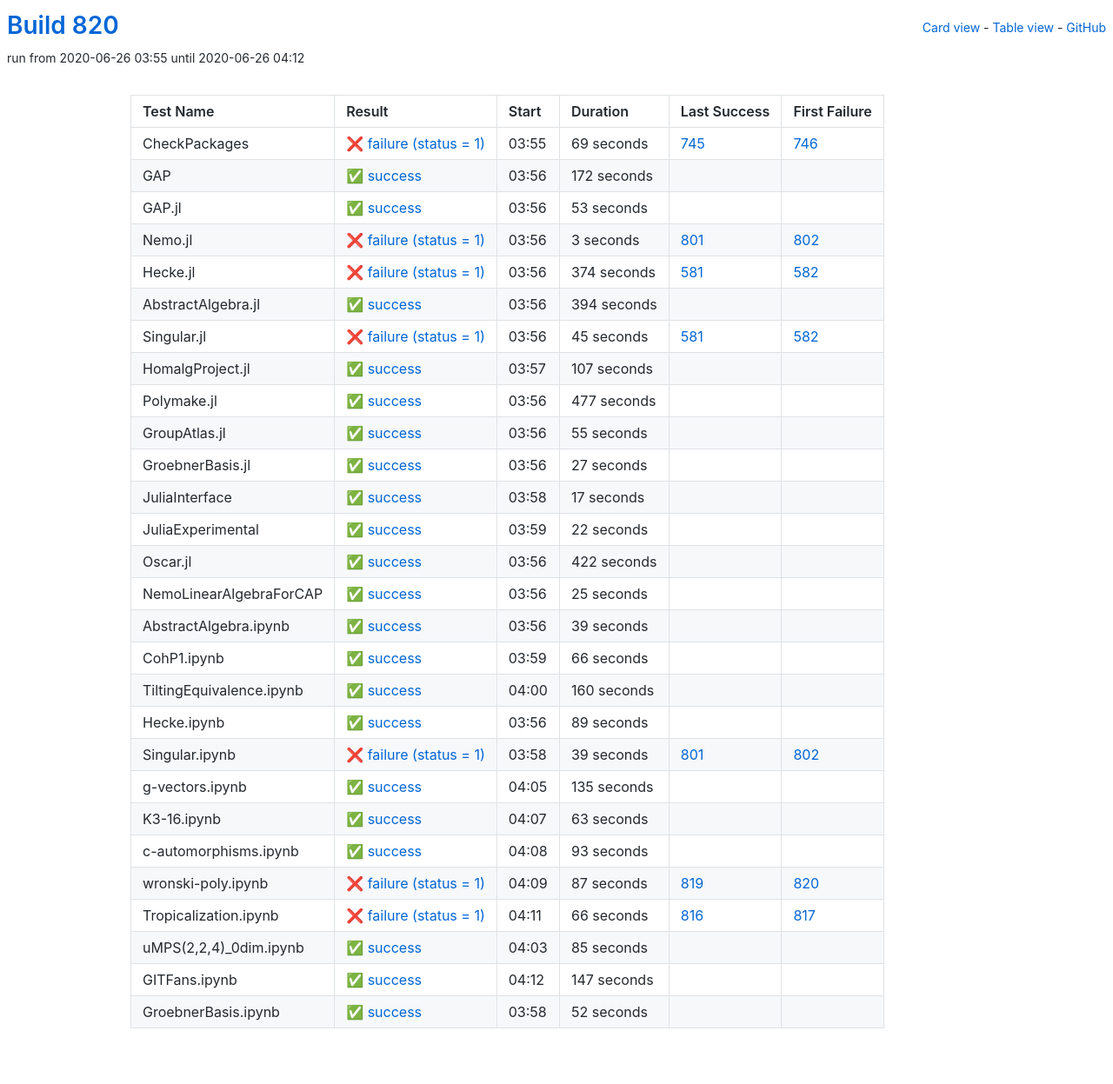
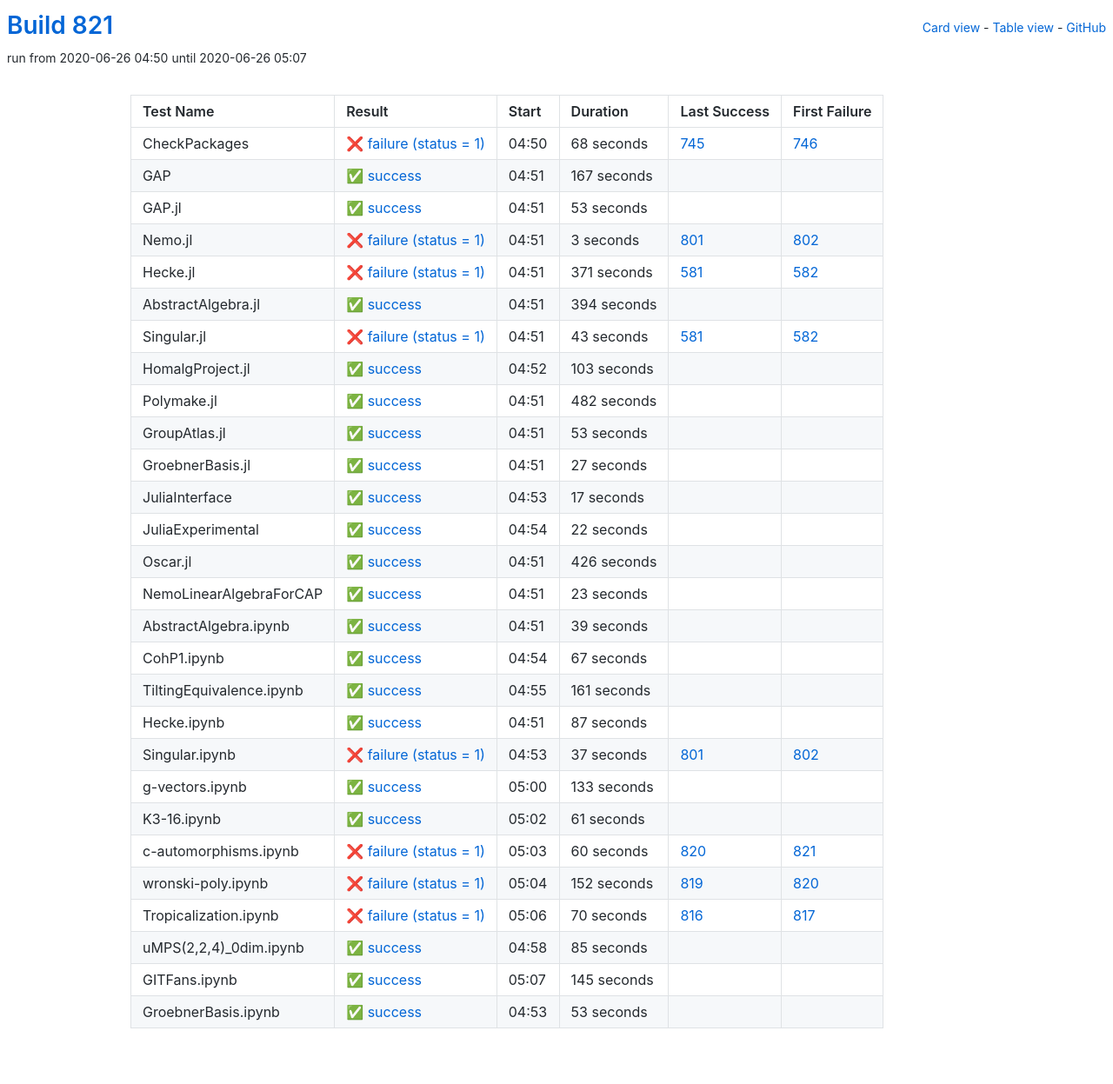
Before and after one commit to oscar-system/oscar-ci-status-1.4, a Jekyll site: the page built from table.html, in a window 1280 px wide. Shown: the whole page at 87% size. Built offline with Jekyll 4.4.1, drawn with Linux system fonts in a browser that asks for light colours.

Commit message:
Build #821

```diff
--- a/_data/ci.yml
+++ b/_data/ci.yml
@@ -1,6 +1,6 @@
 ---
-build: 820
-build_url: https://oscarci.mathematik.uni-kl.de/job/oscar-julia-1.4/820/
+build: 821
+build_url: https://oscarci.mathematik.uni-kl.de/job/oscar-julia-1.4/821/
 job: oscar-julia-1.4
 organization: oscar-system
 repo: oscar-ci-status-1.4
@@ -8,32 +8,32 @@ repourl: https://github.com/oscar-system/oscar-ci-status-1.4
 tests:
 - name: CheckPackages
   id: checkpackages
-  log: https://oscarci.mathematik.uni-kl.de/job/oscar-julia-1.4/820/artifact/logs/build-820/CheckPackages.log
-  start: 2020-06-26 03:55
+  log: https://oscarci.mathematik.uni-kl.de/job/oscar-julia-1.4/821/artifact/logs/build-821/CheckPackages.log
+  start: 2020-06-26 04:50
   success: false
   exitcode: 1
   status: failure
-  duration: 69
+  duration: 68
   last_success: 745
   last_success_url: https://oscarci.mathematik.uni-kl.de/job/oscar-julia-1.4/745/
   first_failure: 746
   first_failure_url: https://oscarci.mathematik.uni-kl.de/job/oscar-julia-1.4/746/
 - name: GAP
   id: gap
-  log: https://oscarci.mathematik.uni-kl.de/job/oscar-julia-1.4/820/artifact/logs/build-820/GAP.log
-  start: 2020-06-26 03:56
+  log: https://oscarci.mathematik.uni-kl.de/job/oscar-julia-1.4/821/artifact/logs/build-821/GAP.log
+  start: 2020-06-26 04:51
   success: true
   exitcode: 0
   status: success
-  duration: 172
+  duration: 167
   last_success: false
   last_success_url:
   first_failure: false
   first_failure_url:
 - name: GAP.jl
   id: gap-jl
-  log: https://oscarci.mathematik.uni-kl.de/job/oscar-julia-1.4/820/artifact/logs/build-820/GAP.jl.log
-  start: 2020-06-26 03:56
+  log: https://oscarci.mathematik.uni-kl.de/job/oscar-julia-1.4/821/artifact/logs/build-821/GAP.jl.log
+  start: 2020-06-26 04:51
   success: true
   exitcode: 0
   status: success
@@ -44,8 +44,8 @@ tests:
   first_failure_url:
 - name: Nemo.jl
   id: nemo-jl
-  log: https://oscarci.mathematik.uni-kl.de/job/oscar-julia-1.4/820/artifact/logs/build-820/Nemo.jl.log
-  start: 2020-06-26 03:56
+  log: https://oscarci.mathematik.uni-kl.de/job/oscar-julia-1.4/821/artifact/logs/build-821/Nemo.jl.log
+  start: 2020-06-26 04:51
   success: false
   exitcode: 1
   status: failure
@@ -56,20 +56,20 @@ tests:
   first_failure_url: https://oscarci.mathematik.uni-kl.de/job/oscar-julia-1.4/802/
 - name: Hecke.jl
   id: hecke-jl
-  log: https://oscarci.mathematik.uni-kl.de/job/oscar-julia-1.4/820/artifact/logs/build-820/Hecke.jl.log
-  start: 2020-06-26 03:56
+  log: https://oscarci.mathematik.uni-kl.de/job/oscar-julia-1.4/821/artifact/logs/build-821/Hecke.jl.log
+  start: 2020-06-26 04:51
   success: false
   exitcode: 1
   status: failure
-  duration: 374
+  duration: 371
   last_success: 581
   last_success_url: https://oscarci.mathematik.uni-kl.de/job/oscar-julia-1.4/581/
   first_failure: 582
   first_failure_url: https://oscarci.mathematik.uni-kl.de/job/oscar-julia-1.4/582/
 - name: AbstractAlgebra.jl
   id: abstractalgebra-jl
-  log: https://oscarci.mathematik.uni-kl.de/job/oscar-julia-1.4/820/artifact/logs/build-820/AbstractAlgebra.jl.log
-  start: 2020-06-26 03:56
+  log: https://oscarci.mathematik.uni-kl.de/job/oscar-julia-1.4/821/artifact/logs/build-821/AbstractAlgebra.jl.log
+  start: 2020-06-26 04:51
   success: true
   exitcode: 0
   status: success
@@ -80,56 +80,56 @@ tests:
   first_failure_url:
 - name: Singular.jl
   id: singular-jl
-  log: https://oscarci.mathematik.uni-kl.de/job/oscar-julia-1.4/820/artifact/logs/build-820/Singular.jl.log
-  start: 2020-06-26 03:56
+  log: https://oscarci.mathematik.uni-kl.de/job/oscar-julia-1.4/821/artifact/logs/build-821/Singular.jl.log
+  start: 2020-06-26 04:51
   success: false
   exitcode: 1
   status: failure
-  duration: 45
+  duration: 43
   last_success: 581
   last_success_url: https://oscarci.mathematik.uni-kl.de/job/oscar-julia-1.4/581/
   first_failure: 582
   first_failure_url: https://oscarci.mathematik.uni-kl.de/job/oscar-julia-1.4/582/
 - name: HomalgProject.jl
   id: homalgproject-jl
-  log: https://oscarci.mathematik.uni-kl.de/job/oscar-julia-1.4/820/artifact/logs/build-820/HomalgProject.jl.log
-  start: 2020-06-26 03:57
+  log: https://oscarci.mathematik.uni-kl.de/job/oscar-julia-1.4/821/artifact/logs/build-821/HomalgProject.jl.log
+  start: 2020-06-26 04:52
   success: true
   exitcode: 0
   status: success
-  duration: 107
+  duration: 103
   last_success: false
   last_success_url:
   first_failure: false
   first_failure_url:
 - name: Polymake.jl
   id: polymake-jl
-  log: https://oscarci.mathematik.uni-kl.de/job/oscar-julia-1.4/820/artifact/logs/build-820/Polymake.jl.log
-  start: 2020-06-26 03:56
+  log: https://oscarci.mathematik.uni-kl.de/job/oscar-julia-1.4/821/artifact/logs/build-821/Polymake.jl.log
+  start: 2020-06-26 04:51
   success: true
   exitcode: 0
   status: success
-  duration: 477
+  duration: 482
   last_success: false
   last_success_url:
   first_failure: false
   first_failure_url:
 - name: GroupAtlas.jl
   id: groupatlas-jl
-  log: https://oscarci.mathematik.uni-kl.de/job/oscar-julia-1.4/820/artifact/logs/build-820/GroupAtlas.jl.log
-  start: 2020-06-26 03:56
+  log: https://oscarci.mathematik.uni-kl.de/job/oscar-julia-1.4/821/artifact/logs/build-821/GroupAtlas.jl.log
+  start: 2020-06-26 04:51
   success: true
   exitcode: 0
   status: success
-  duration: 55
+  duration: 53
   last_success: false
   last_success_url:
   first_failure: false
   first_failure_url:
 - name: GroebnerBasis.jl
   id: groebnerbasis-jl
-  log: https://oscarci.mathematik.uni-kl.de/job/oscar-julia-1.4/820/artifact/logs/build-820/GroebnerBasis.jl.log
-  start: 2020-06-26 03:56
+  log: https://oscarci.mathematik.uni-kl.de/job/oscar-julia-1.4/821/artifact/logs/build-821/GroebnerBasis.jl.log
+  start: 2020-06-26 04:51
   success: true
   exitcode: 0
   status: success
@@ -140,8 +140,8 @@ tests:
   first_failure_url:
 - name: JuliaInterface
   id: juliainterface
-  log: https://oscarci.mathematik.uni-kl.de/job/oscar-julia-1.4/820/artifact/logs/build-820/JuliaInterface.log
-  start: 2020-06-26 03:58
+  log: https://oscarci.mathematik.uni-kl.de/job/oscar-julia-1.4/821/artifact/logs/build-821/JuliaInterface.log
+  start: 2020-06-26 04:53
   success: true
   exitcode: 0
   status: success
@@ -152,8 +152,8 @@ tests:
   first_failure_url:
 - name: JuliaExperimental
   id: juliaexperimental
-  log: https://oscarci.mathematik.uni-kl.de/job/oscar-julia-1.4/820/artifact/logs/build-820/JuliaExperimental.log
-  start: 2020-06-26 03:59
+  log: https://oscarci.mathematik.uni-kl.de/job/oscar-julia-1.4/821/artifact/logs/build-821/JuliaExperimental.log
+  start: 2020-06-26 04:54
   success: true
   exitcode: 0
   status: success
@@ -164,32 +164,32 @@ tests:
   first_failure_url:
 - name: Oscar.jl
   id: oscar-jl
-  log: https://oscarci.mathematik.uni-kl.de/job/oscar-julia-1.4/820/artifact/logs/build-820/Oscar.jl.log
-  start: 2020-06-26 03:56
+  log: https://oscarci.mathematik.uni-kl.de/job/oscar-julia-1.4/821/artifact/logs/build-821/Oscar.jl.log
+  start: 2020-06-26 04:51
   success: true
   exitcode: 0
   status: success
-  duration: 422
+  duration: 426
   last_success: false
   last_success_url:
   first_failure: false
   first_failure_url:
 - name: NemoLinearAlgebraForCAP
   id: nemolinearalgebraforcap
-  log: https://oscarci.mathematik.uni-kl.de/job/oscar-julia-1.4/820/artifact/logs/build-820/NemoLinearAlgebraForCAP.log
-  start: 2020-06-26 03:56
+  log: https://oscarci.mathematik.uni-kl.de/job/oscar-julia-1.4/821/artifact/logs/build-821/NemoLinearAlgebraForCAP.log
+  start: 2020-06-26 04:51
   success: true
   exitcode: 0
   status: success
-  duration: 25
+  duration: 23
   last_success: false
   last_success_url:
   first_failure: false
   first_failure_url:
 - name: AbstractAlgebra.ipynb
   id: abstractalgebra-ipynb
-  log: https://oscarci.mathematik.uni-kl.de/job/oscar-julia-1.4/820/artifact/logs/build-820/AbstractAlgebra.ipynb.log
-  start: 2020-06-26 03:56
+  log: https://oscarci.mathematik.uni-kl.de/job/oscar-julia-1.4/821/artifact/logs/build-821/AbstractAlgebra.ipynb.log
+  start: 2020-06-26 04:51
   success: true
   exitcode: 0
   status: success
@@ -200,116 +200,116 @@ tests:
   first_failure_url:
 - name: CohP1.ipynb
   id: cohp1-ipynb
-  log: https://oscarci.mathematik.uni-kl.de/job/oscar-julia-1.4/820/artifact/logs/build-820/CohP1.ipynb.log
-  start: 2020-06-26 03:59
+  log: https://oscarci.mathematik.uni-kl.de/job/oscar-julia-1.4/821/artifact/logs/build-821/CohP1.ipynb.log
+  start: 2020-06-26 04:54
   success: true
   exitcode: 0
   status: success
-  duration: 66
+  duration: 67
   last_success: false
   last_success_url:
   first_failure: false
   first_failure_url:
 - name: TiltingEquivalence.ipynb
   id: tiltingequivalence-ipynb
-  log: https://oscarci.mathematik.uni-kl.de/job/oscar-julia-1.4/820/artifact/logs/build-820/TiltingEquivalence.ipynb.log
-  start: 2020-06-26 04:00
+  log: https://oscarci.mathematik.uni-kl.de/job/oscar-julia-1.4/821/artifact/logs/build-821/TiltingEquivalence.ipynb.log
+  start: 2020-06-26 04:55
   success: true
   exitcode: 0
   status: success
-  duration: 160
+  duration: 161
   last_success: false
   last_success_url:
   first_failure: false
   first_failure_url:
 - name: Hecke.ipynb
   id: hecke-ipynb
-  log: https://oscarci.mathematik.uni-kl.de/job/oscar-julia-1.4/820/artifact/logs/build-820/Hecke.ipynb.log
-  start: 2020-06-26 03:56
+  log: https://oscarci.mathematik.uni-kl.de/job/oscar-julia-1.4/821/artifact/logs/build-821/Hecke.ipynb.log
+  start: 2020-06-26 04:51
   success: true
   exitcode: 0
   status: success
-  duration: 89
+  duration: 87
   last_success: false
   last_success_url:
   first_failure: false
   first_failure_url:
 - name: Singular.ipynb
   id: singular-ipynb
-  log: https://oscarci.mathematik.uni-kl.de/job/oscar-julia-1.4/820/artifact/logs/build-820/Singular.ipynb.log
-  start: 2020-06-26 03:58
+  log: https://oscarci.mathematik.uni-kl.de/job/oscar-julia-1.4/821/artifact/logs/build-821/Singular.ipynb.log
+  start: 2020-06-26 04:53
   success: false
   exitcode: 1
   status: failure
-  duration: 39
+  duration: 37
   last_success: 801
   last_success_url: https://oscarci.mathematik.uni-kl.de/job/oscar-julia-1.4/801/
   first_failure: 802
   first_failure_url: https://oscarci.mathematik.uni-kl.de/job/oscar-julia-1.4/802/
 - name: g-vectors.ipynb
   id: g-vectors-ipynb
-  log: https://oscarci.mathematik.uni-kl.de/job/oscar-julia-1.4/820/artifact/logs/build-820/g-vectors.ipynb.log
-  start: 2020-06-26 04:05
+  log: https://oscarci.mathematik.uni-kl.de/job/oscar-julia-1.4/821/artifact/logs/build-821/g-vectors.ipynb.log
+  start: 2020-06-26 05:00
   success: true
   exitcode: 0
   status: success
-  duration: 135
+  duration: 133
   last_success: false
   last_success_url:
   first_failure: false
   first_failure_url:
 - name: K3-16.ipynb
   id: k3-16-ipynb
-  log: https://oscarci.mathematik.uni-kl.de/job/oscar-julia-1.4/820/artifact/logs/build-820/K3-16.ipynb.log
-  start: 2020-06-26 04:07
+  log: https://oscarci.mathematik.uni-kl.de/job/oscar-julia-1.4/821/artifact/logs/build-821/K3-16.ipynb.log
+  start: 2020-06-26 05:02
   success: true
   exitcode: 0
   status: success
-  duration: 63
+  duration: 61
   last_success: false
   last_success_url:
   first_failure: false
   first_failure_url:
 - name: c-automorphisms.ipynb
   id: c-automorphisms-ipynb
-  log: https://oscarci.mathematik.uni-kl.de/job/oscar-julia-1.4/820/artifact/logs/build-820/c-automorphisms.ipynb.log
-  start: 2020-06-26 04:08
-  success: true
-  exitcode: 0
-  status: success
-  duration: 93
-  last_success: false
-  last_success_url:
-  first_failure: false
-  first_failure_url:
-- name: wronski-poly.ipynb
-  id: wronski-poly-ipynb
-  log: https://oscarci.mathematik.uni-kl.de/job/oscar-julia-1.4/820/artifact/logs/build-820/wronski-poly.ipynb.log
-  start: 2020-06-26 04:09
+  log: https://oscarci.mathematik.uni-kl.de/job/oscar-julia-1.4/821/artifact/logs/build-821/c-automorphisms.ipynb.log
+  start: 2020-06-26 05:03
   success: false
   exitcode: 1
   status: failure
-  duration: 87
+  duration: 60
+  last_success: 820
+  last_success_url: https://oscarci.mathematik.uni-kl.de/job/oscar-julia-1.4/820/
+  first_failure: 821
+  first_failure_url: https://oscarci.mathematik.uni-kl.de/job/oscar-julia-1.4/821/
+- name: wronski-poly.ipynb
+  id: wronski-poly-ipynb
+  log: https://oscarci.mathematik.uni-kl.de/job/oscar-julia-1.4/821/artifact/logs/build-821/wronski-poly.ipynb.log
+  start: 2020-06-26 05:04
+  success: false
+  exitcode: 1
+  status: failure
+  duration: 152
   last_success: 819
   last_success_url: https://oscarci.mathematik.uni-kl.de/job/oscar-julia-1.4/819/
   first_failure: 820
   first_failure_url: https://oscarci.mathematik.uni-kl.de/job/oscar-julia-1.4/820/
 - name: Tropicalization.ipynb
   id: tropicalization-ipynb
-  log: https://oscarci.mathematik.uni-kl.de/job/oscar-julia-1.4/820/artifact/logs/build-820/Tropicalization.ipynb.log
-  start: 2020-06-26 04:11
+  log: https://oscarci.mathematik.uni-kl.de/job/oscar-julia-1.4/821/artifact/logs/build-821/Tropicalization.ipynb.log
+  start: 2020-06-26 05:06
   success: false
   exitcode: 1
   status: failure
-  duration: 66
+  duration: 70
   last_success: 816
   last_success_url: https://oscarci.mathematik.uni-kl.de/job/oscar-julia-1.4/816/
   first_failure: 817
   first_failure_url: https://oscarci.mathematik.uni-kl.de/job/oscar-julia-1.4/817/
 - name: uMPS(2,2,4)_0dim.ipynb
   id: umps-2-2-4-0dim-ipynb
-  log: https://oscarci.mathematik.uni-kl.de/job/oscar-julia-1.4/820/artifact/logs/build-820/uMPS-2-2-4-_0dim.ipynb.log
-  start: 2020-06-26 04:03
+  log: https://oscarci.mathematik.uni-kl.de/job/oscar-julia-1.4/821/artifact/logs/build-821/uMPS-2-2-4-_0dim.ipynb.log
+  start: 2020-06-26 04:58
   success: true
   exitcode: 0
   status: success
@@ -320,24 +320,24 @@ tests:
   first_failure_url:
 - name: GITFans.ipynb
   id: gitfans-ipynb
-  log: https://oscarci.mathematik.uni-kl.de/job/oscar-julia-1.4/820/artifact/logs/build-820/GITFans.ipynb.log
-  start: 2020-06-26 04:12
+  log: https://oscarci.mathematik.uni-kl.de/job/oscar-julia-1.4/821/artifact/logs/build-821/GITFans.ipynb.log
+  start: 2020-06-26 05:07
   success: true
   exitcode: 0
   status: success
-  duration: 147
+  duration: 145
   last_success: false
   last_success_url:
   first_failure: false
   first_failure_url:
 - name: GroebnerBasis.ipynb
   id: groebnerbasis-ipynb
-  log: https://oscarci.mathematik.uni-kl.de/job/oscar-julia-1.4/820/artifact/logs/build-820/GroebnerBasis.ipynb.log
-  start: 2020-06-26 03:58
+  log: https://oscarci.mathematik.uni-kl.de/job/oscar-julia-1.4/821/artifact/logs/build-821/GroebnerBasis.ipynb.log
+  start: 2020-06-26 04:53
   success: true
   exitcode: 0
   status: success
-  duration: 52
+  duration: 53
   last_success: false
   last_success_url:
   first_failure: false
```
Also changed, not shown: README.md.
